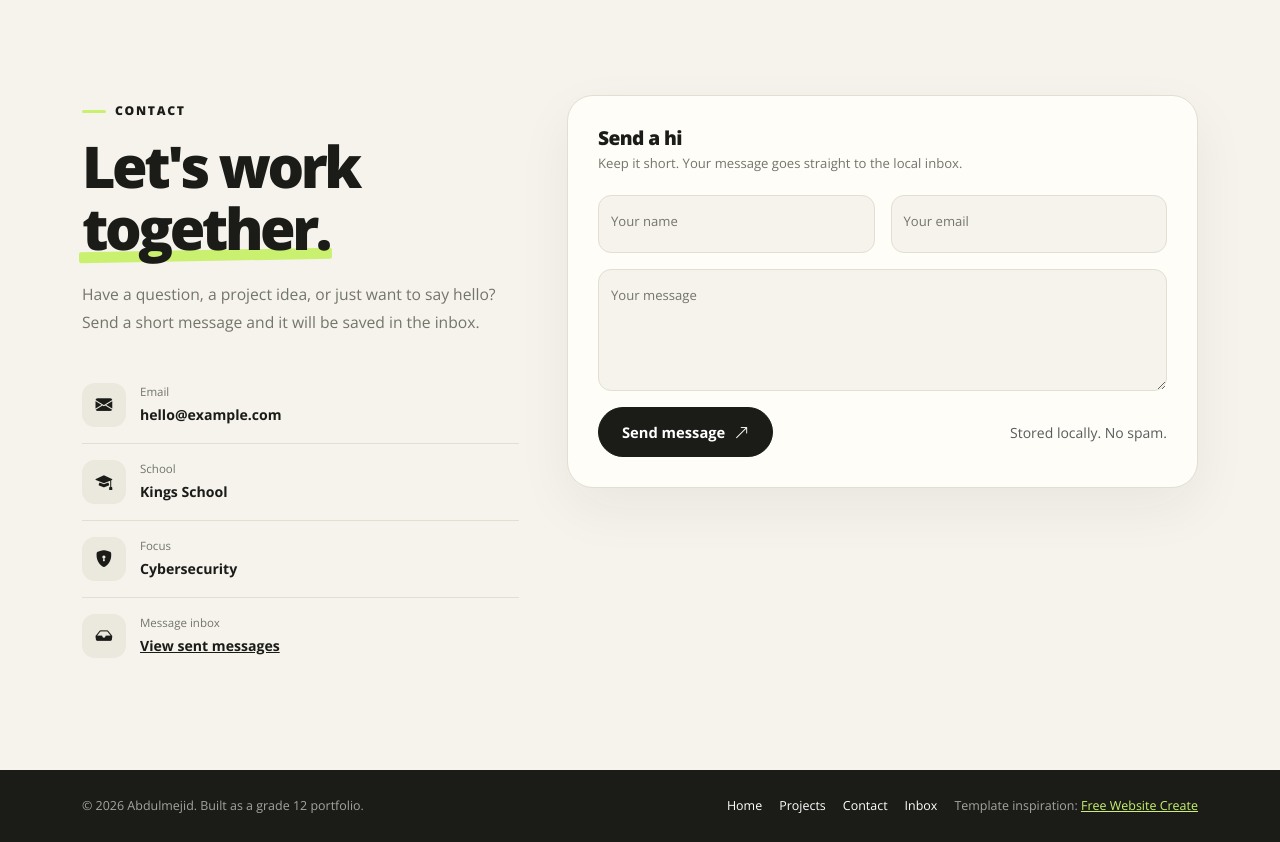
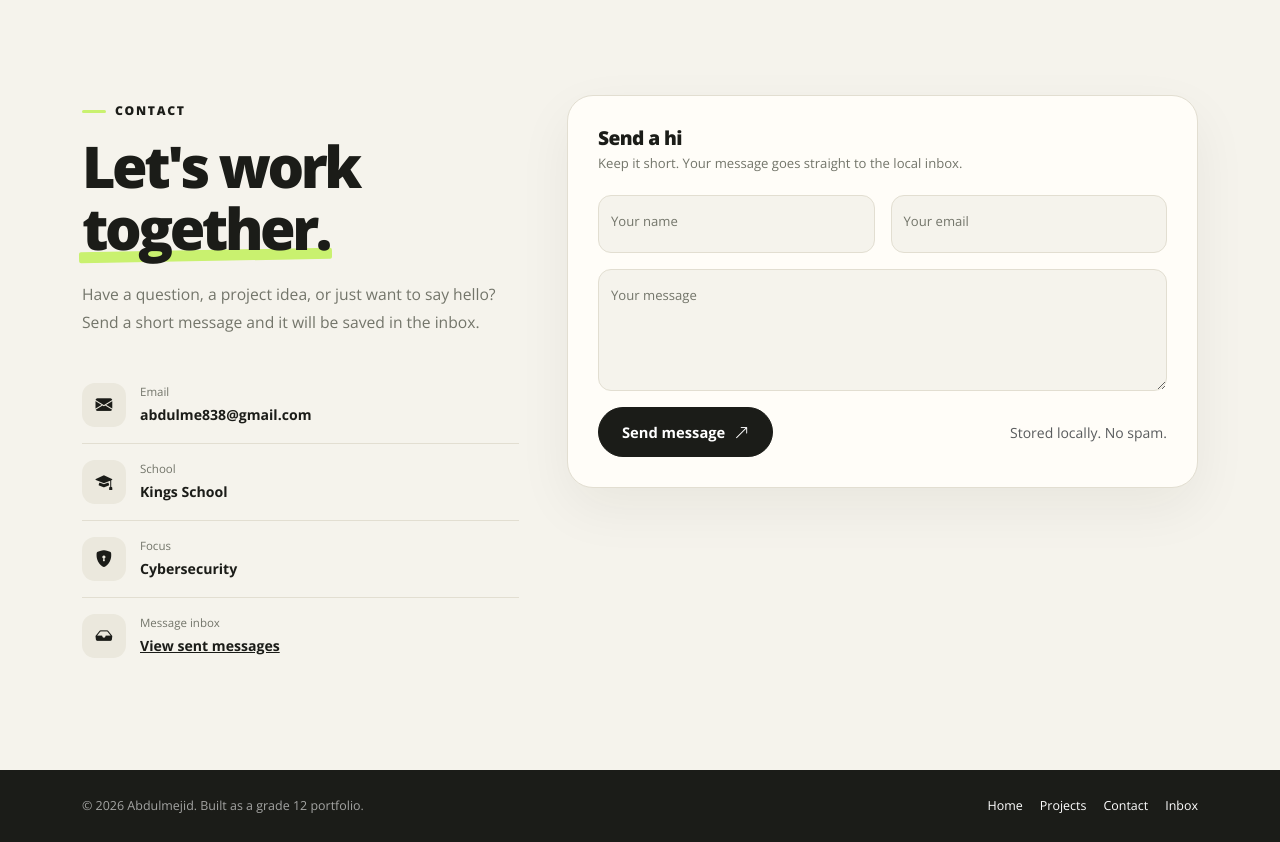
Before and after one commit to abdulme-dev/web12, a PHP site: page /Abdulmejid/portfolio/index.php in a window 1280 px wide. Shown: the part 3076-3918 px from the top of the page. Run offline with PHP 8.4, Linux system fonts and the light colour scheme.

Commit message:
Fixing an issues the portfloio

```diff
--- a/Abdulmejid/portfolio/index.php
+++ b/Abdulmejid/portfolio/index.php
@@ -1945,7 +1945,7 @@ if ($page === 'messages') {
                             <div class="contact-info">
                                 <div class="contact-row">
                                     <div class="contact-icon"><i class="bi bi-envelope-fill"></i></div>
-                                    <div><span>Email</span><strong>hello@example.com</strong></div>
+                                    <div><span>Email</span><strong>abdulme838@gmail.com</strong></div>
                                 </div>
                                 <div class="contact-row">
                                     <div class="contact-icon"><i class="bi bi-mortarboard-fill"></i></div>
@@ -2015,7 +2015,6 @@ if ($page === 'messages') {
                     <a href="index.php#projects">Projects</a>
                     <a href="index.php#contact">Contact</a>
                     <a href="index.php?page=messages">Inbox</a>
-                    <span class="footer-credit">Template inspiration: <a href="https://freewebsitecreate.net" target="_blank" rel="noreferrer">Free Website Create</a></span>
                 </div>
             </div>
         </div>
```
